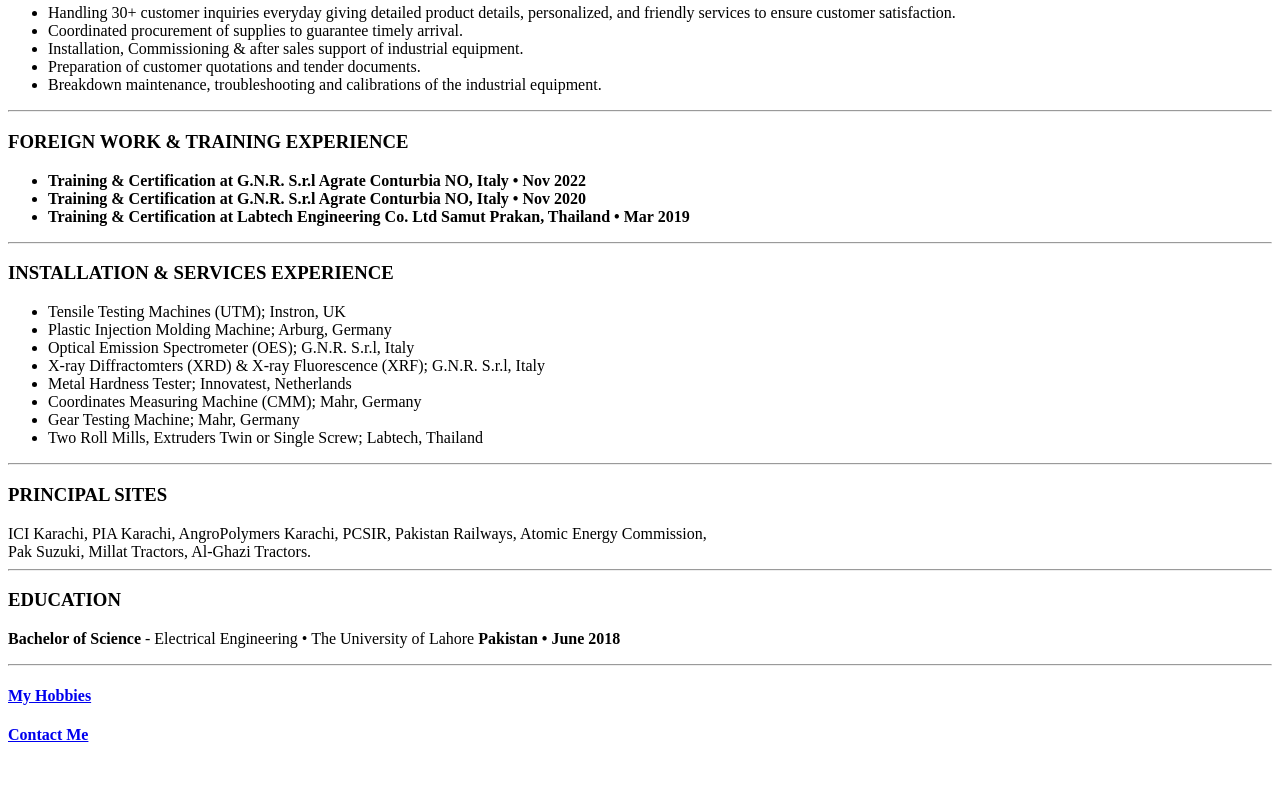
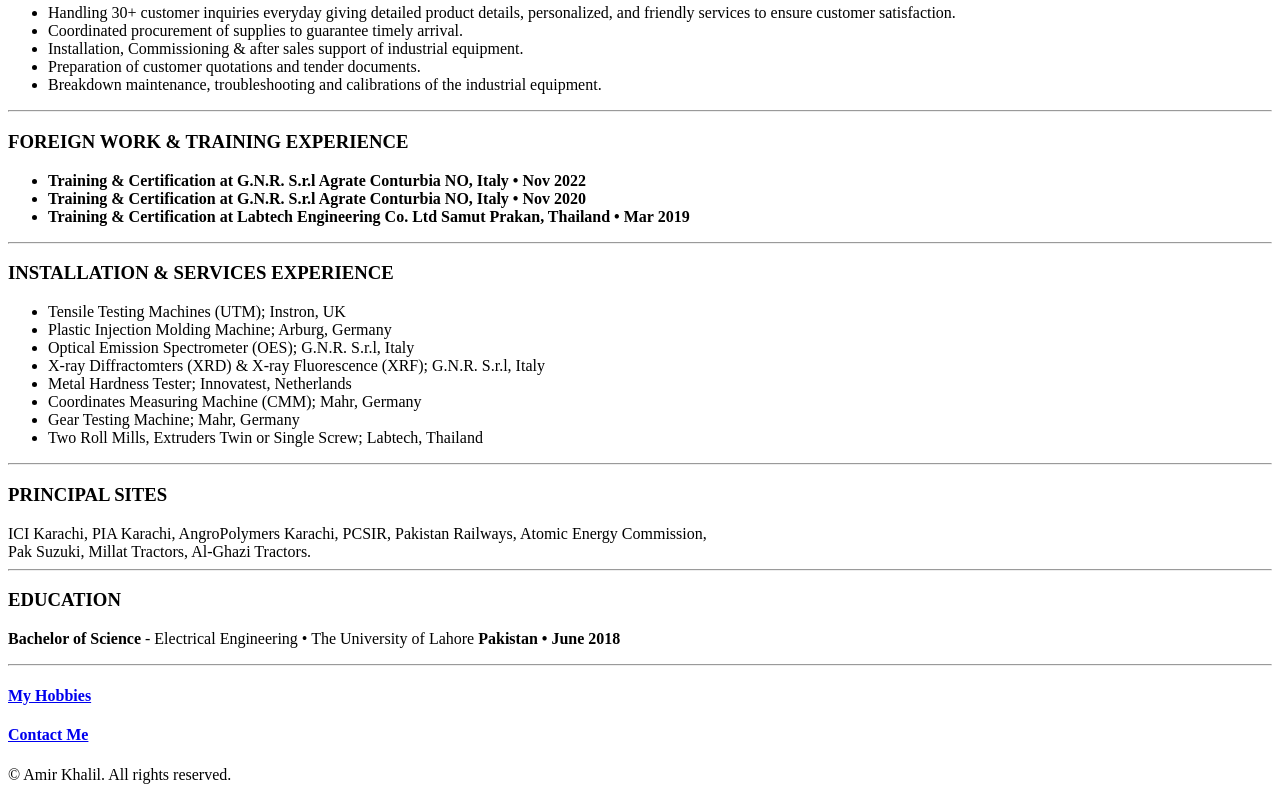
Before and after one commit to AmirKhalil92/Capstone-Project, a plain HTML site: page index.html in a window 1280 px wide. Shown: the part 772-1572 px from the top of the page. Before the commit the page ends 1538 px from the top, so only its background shows below. Drawn offline with Linux system fonts and the light colour scheme.

Commit message:
Add files via upload

```diff
--- a/index.html
+++ b/index.html
@@ -106,7 +106,13 @@
     <hr>
     <h4><a href="./public/hobbies.html">My Hobbies</a></h4>
         <h4><a href="./public/contact.html">Contact Me</a></h4>
-        </body>
+
+        <article>
+        <footer>
+            <p>© Amir Khalil. All rights reserved.</p>
+        </footer>
+    </article>
+    </body>
 
 
 </html>
```
